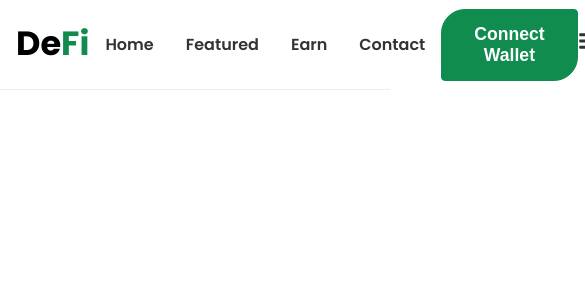
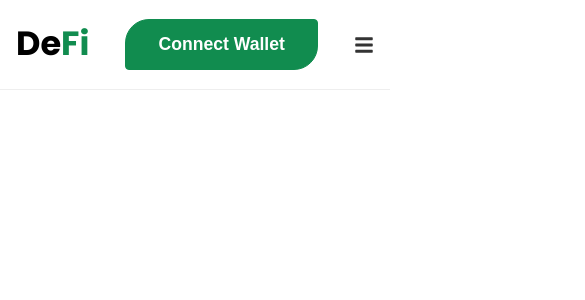
Before and after one commit to bubandrei/deficrypto, a React (Create React App) app: page / in a window 390 px wide. Shown: the top 300 px of the page, 585 px wide, since content can reach past the window. Built offline with nearby package versions, Linux system fonts and the light colour scheme.

Commit message:
click on hamburger

```diff
--- a/src/components/Navbar.css
+++ b/src/components/Navbar.css
@@ -28,3 +28,36 @@
 font-weight: 600;
 color: #333;
 }
+.hamburger{
+    display: none;
+    cursor: pointer;
+}
+@media screen and (max-width: 1240px) {
+    .hamburger{
+        display: flex;
+    }
+    .nav-menu{
+        position: absolute;
+        flex-direction: column;
+        justify-content: start;
+        top: 90px;
+        right: -100%;
+        width: 50%;
+        height: 100vh;
+        transition: 0.4s;
+        z-index: 2;
+        background: #fff;
+        border-left: 1px solid #eee;
+    }
+    .nav-menu.active{
+        right: 0;
+    }
+    .nav-menu li{
+        padding: 1rem;
+        width: 100%;
+        border-bottom: 1px solid #eee;
+    }
+    .nav-menu a{
+        font-size: 1.2rem;
+    }
+}
--- a/src/components/Navbar.js
+++ b/src/components/Navbar.js
@@ -1,14 +1,20 @@
-import React from "react";
-import {FaBars, FaTimes} from 'react-icons/fa';
+import React, { useState } from "react";
+import { FaBars, FaTimes } from 'react-icons/fa';
 import './Navbar.css';
 import { icons } from "react-icons";
 
 const Navbar = () => {
+    const [click, setClick] = useState(false);
+    const handleClick = () => {
+        setClick(!click)
+    }
+
+
     return (
         <div className="header">
             <div className="container">
                 <h1>De<span className="primary">Fi</span></h1>
-                <ul className="nav-menu">
+                <ul className={click?'nav-menu active' : 'nav-menu'}>
                     <li>
                         <a href="/">Home</a>
                     </li>
@@ -25,8 +31,8 @@ const Navbar = () => {
                 <div className="btn-group">
                     <button className="btn">Connect Wallet</button>
                 </div>
-                <div className="hamburger">
-                    <FaBars size={20} style={{color:'#333'}}/>
+                <div className="hamburger"  onClick={handleClick}>
+                    <FaBars size={20} style={{ color: '#333' }} />
                 </div>
             </div>
 
```
